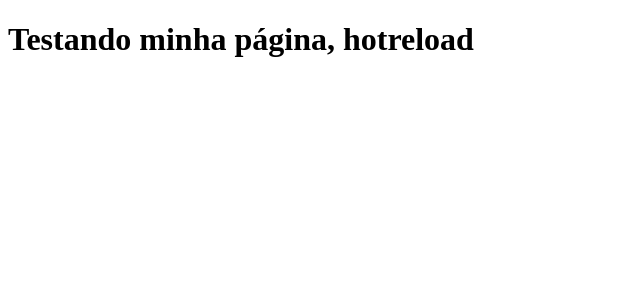
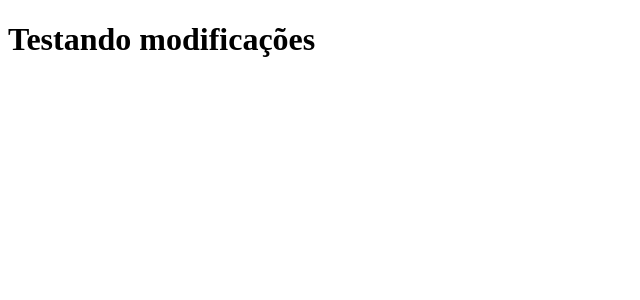
Before and after one commit to myamasak/clone-tabnews, a Next.js app: page / in a window 1280 px wide. Shown: the top 300 px of the page, without its empty margins (0-640 px from the left). Built offline with nearby package versions, Linux system fonts and the light colour scheme.

Commit message:
quick change to test deploy

```diff
--- a/pages/index.js
+++ b/pages/index.js
@@ -1,7 +1,7 @@
 function Home() {
     return (
       <div>
-        <h1>Testando minha página, hotreload</h1>
+        <h1>Testando modificações</h1>
       </div>
     );
   }
```
